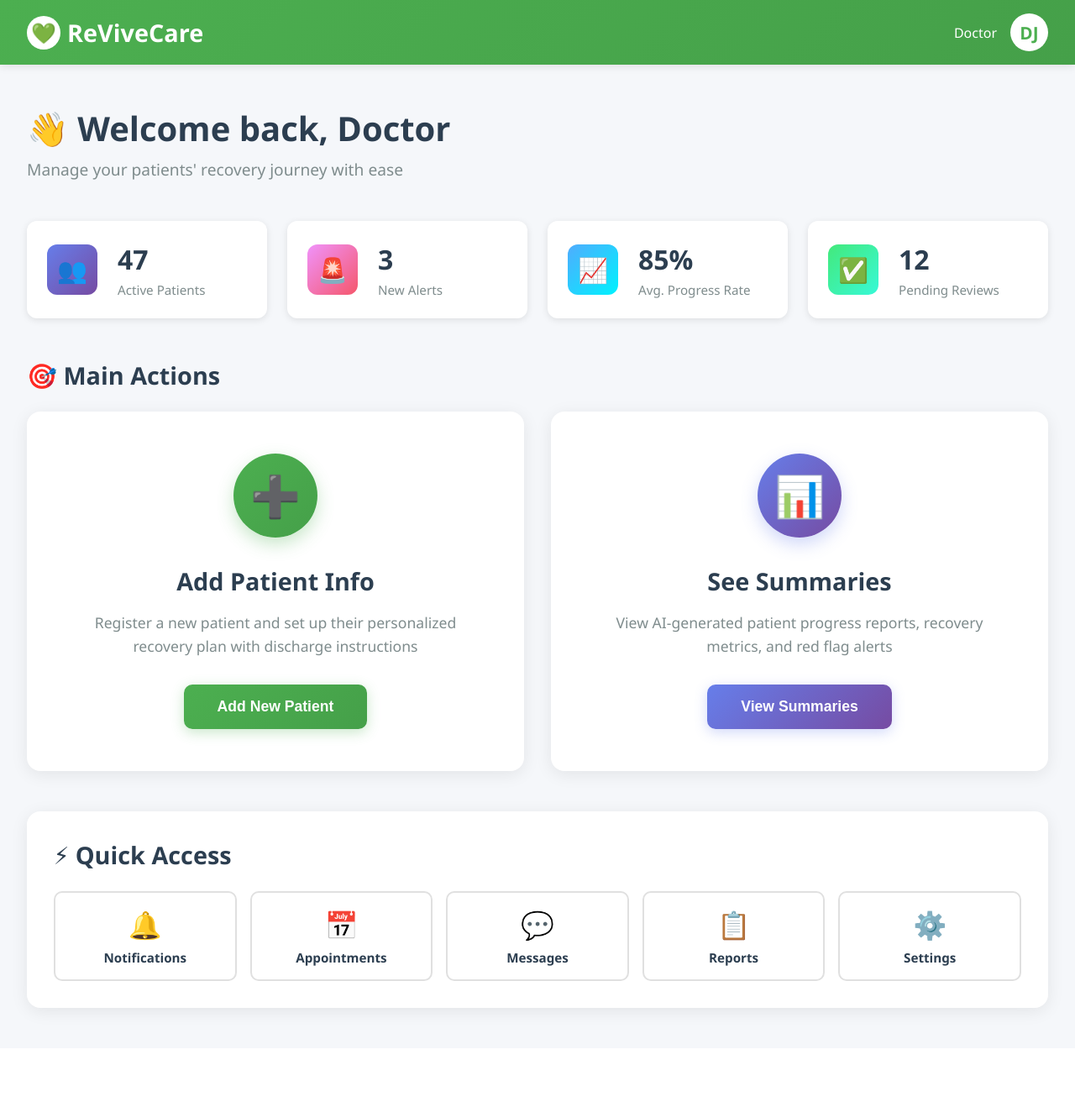
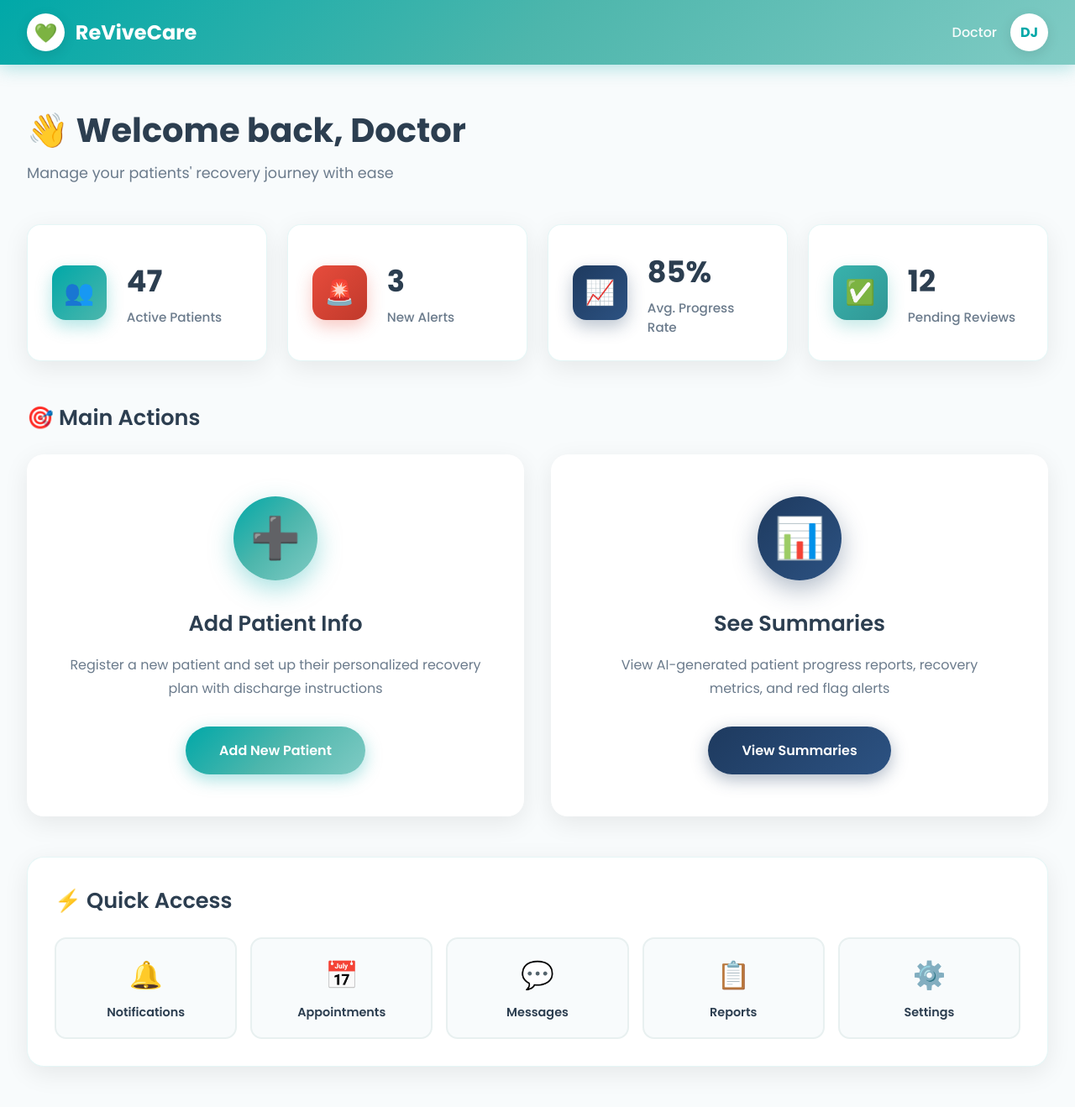
Before and after one commit to molubhai08/ReviveCare, a Django app: page /doc_port/ in a window 1280 px wide. Shown: the whole page at 84% size. Before the commit the page ends 1214 px from the top, so only its background shows below. Run offline with Django 5.2, Linux system fonts and the light colour scheme.

Commit message:
updated doctor portal UI

```diff
--- a/Doctor/templates/doc_port.html
+++ b/Doctor/templates/doc_port.html
@@ -4,6 +4,7 @@
     <meta charset="UTF-8">
     <meta name="viewport" content="width=device-width, initial-scale=1.0">
     <title>Doctor Portal - ReViveCare</title>
+    <link href="https://fonts.googleapis.com/css2?family=Poppins:wght@300;400;500;600;700;800&display=swap" rel="stylesheet">
     <style>
         * {
             margin: 0;
@@ -11,18 +12,37 @@
             box-sizing: border-box;
         }
 
+        :root {
+            --primary-teal: #00A8A8;
+            --primary-teal-dark: #008B8B;
+            --primary-teal-light: #B2E5E5;
+            --accent-navy: #1E3A5F;
+            --accent-blue: #4A90A4;
+            --text-dark: #2C3E50;
+            --text-gray: #6B7B8C;
+            --bg-light: #F8FBFC;
+            --white: #ffffff;
+            --gradient-teal: linear-gradient(135deg, #00A8A8 0%, #4DB6AC 50%, #80CBC4 100%);
+            --shadow-soft: 0 4px 20px rgba(0, 168, 168, 0.15);
+            --shadow-card: 0 8px 30px rgba(0, 0, 0, 0.08);
+        }
+
         body {
-            font-family: 'Segoe UI', Tahoma, Geneva, Verdana, sans-serif;
-            background: #f5f7fa;
+            font-family: 'Poppins', sans-serif;
+            background: var(--bg-light);
             min-height: 100vh;
+            color: var(--text-dark);
         }
 
         /* Header */
         header {
-            background: linear-gradient(135deg, #4CAF50 0%, #45a049 100%);
+            background: var(--gradient-teal);
             color: white;
             padding: 1rem 0;
-            box-shadow: 0 2px 10px rgba(0,0,0,0.1);
+            box-shadow: 0 4px 20px rgba(0, 168, 168, 0.3);
+            position: sticky;
+            top: 0;
+            z-index: 1000;
         }
 
         nav {
@@ -35,29 +55,39 @@
         }
 
         .logo {
-            font-size: 1.8rem;
-            font-weight: bold;
             display: flex;
             align-items: center;
-            gap: 0.5rem;
+            gap: 0.8rem;
         }
 
         .logo-icon {
-            width: 40px;
-            height: 40px;
+            width: 45px;
+            height: 45px;
             background: white;
             border-radius: 50%;
             display: flex;
             align-items: center;
             justify-content: center;
-            color: #4CAF50;
+            color: var(--primary-teal);
+            font-size: 1.4rem;
+            box-shadow: 0 4px 15px rgba(0, 0, 0, 0.1);
+        }
+
+        .logo-text {
             font-size: 1.5rem;
+            font-weight: 700;
+            color: white;
         }
 
         .user-info {
             display: flex;
             align-items: center;
             gap: 1rem;
+        }
+
+        .user-info span {
+            font-weight: 500;
+            opacity: 0.95;
         }
 
         .user-avatar {
@@ -68,25 +98,29 @@
             display: flex;
             align-items: center;
             justify-content: center;
-            color: #4CAF50;
-            font-size: 1.3rem;
-            font-weight: bold;
+            color: var(--primary-teal);
+            font-size: 1rem;
+            font-weight: 700;
+            box-shadow: 0 4px 15px rgba(0, 0, 0, 0.1);
         }
 
         .logout-btn {
             background: rgba(255,255,255,0.2);
-            border: 2px solid white;
+            border: 2px solid rgba(255,255,255,0.5);
             color: white;
-            padding: 0.5rem 1.5rem;
-            border-radius: 8px;
+            padding: 0.6rem 1.5rem;
+            border-radius: 50px;
             cursor: pointer;
-            font-size: 1rem;
+            font-size: 0.95rem;
             transition: all 0.3s ease;
+            font-weight: 500;
+            backdrop-filter: blur(10px);
         }
 
         .logout-btn:hover {
             background: white;
-            color: #4CAF50;
+            color: var(--primary-teal);
+            border-color: white;
         }
 
         /* Main Container */
@@ -103,75 +137,85 @@
 
         .welcome-section h1 {
             font-size: 2.5rem;
-            color: #2c3e50;
+            color: var(--text-dark);
             margin-bottom: 0.5rem;
+            font-weight: 700;
         }
 
         .welcome-section p {
-            font-size: 1.2rem;
-            color: #7f8c8d;
+            font-size: 1.1rem;
+            color: var(--text-gray);
         }
 
         /* Stats Cards */
         .stats-grid {
             display: grid;
-            grid-template-columns: repeat(auto-fit, minmax(250px, 1fr));
+            grid-template-columns: repeat(auto-fit, minmax(260px, 1fr));
             gap: 1.5rem;
             margin-bottom: 3rem;
             animation: fadeInUp 0.6s ease 0.2s both;
         }
 
         .stat-card {
-            background: white;
-            padding: 1.5rem;
-            border-radius: 12px;
-            box-shadow: 0 2px 8px rgba(0,0,0,0.1);
+            background: var(--white);
+            padding: 1.8rem;
+            border-radius: 16px;
+            box-shadow: var(--shadow-card);
             display: flex;
             align-items: center;
             gap: 1.5rem;
-            transition: transform 0.3s ease, box-shadow 0.3s ease;
+            transition: all 0.3s ease;
+            border: 1px solid rgba(0, 168, 168, 0.1);
         }
 
         .stat-card:hover {
-            transform: translateY(-3px);
-            box-shadow: 0 4px 12px rgba(0,0,0,0.15);
+            transform: translateY(-5px);
+            box-shadow: 0 12px 35px rgba(0, 0, 0, 0.12);
+            border-color: var(--primary-teal-light);
         }
 
         .stat-icon {
-            width: 60px;
-            height: 60px;
-            border-radius: 12px;
+            width: 65px;
+            height: 65px;
+            border-radius: 16px;
             display: flex;
             align-items: center;
             justify-content: center;
             font-size: 1.8rem;
+            flex-shrink: 0;
         }
 
         .stat-icon.patients {
-            background: linear-gradient(135deg, #667eea 0%, #764ba2 100%);
+            background: linear-gradient(135deg, #00A8A8 0%, #4DB6AC 100%);
+            box-shadow: 0 8px 20px rgba(0, 168, 168, 0.3);
         }
 
         .stat-icon.alerts {
-            background: linear-gradient(135deg, #f093fb 0%, #f5576c 100%);
+            background: linear-gradient(135deg, #E74C3C 0%, #C0392B 100%);
+            box-shadow: 0 8px 20px rgba(231, 76, 60, 0.3);
         }
 
         .stat-icon.progress {
-            background: linear-gradient(135deg, #4facfe 0%, #00f2fe 100%);
+            background: linear-gradient(135deg, #1E3A5F 0%, #2C5282 100%);
+            box-shadow: 0 8px 20px rgba(30, 58, 95, 0.3);
         }
 
         .stat-icon.reviews {
-            background: linear-gradient(135deg, #43e97b 0%, #38f9d7 100%);
+            background: linear-gradient(135deg, #38B2AC 0%, #319795 100%);
+            box-shadow: 0 8px 20px rgba(56, 178, 172, 0.3);
         }
 
         .stat-info h3 {
-            font-size: 2rem;
-            color: #2c3e50;
+            font-size: 2.2rem;
+            color: var(--text-dark);
             margin-bottom: 0.3rem;
+            font-weight: 700;
         }
 
         .stat-info p {
-            color: #7f8c8d;
+            color: var(--text-gray);
             font-size: 0.95rem;
+            font-weight: 500;
         }
 
         /* Main Actions */
@@ -180,12 +224,13 @@
         }
 
         .section-title {
-            font-size: 1.8rem;
-            color: #2c3e50;
+            font-size: 1.6rem;
+            color: var(--text-dark);
             margin-bottom: 1.5rem;
             display: flex;
             align-items: center;
             gap: 0.5rem;
+            font-weight: 600;
         }
 
         .actions-grid {
@@ -196,20 +241,38 @@
         }
 
         .action-card {
-            background: white;
-            border-radius: 16px;
+            background: var(--white);
+            border-radius: 20px;
             padding: 3rem;
-            box-shadow: 0 4px 20px rgba(0,0,0,0.08);
+            box-shadow: var(--shadow-card);
             text-align: center;
             transition: all 0.4s ease;
             cursor: pointer;
             border: 2px solid transparent;
+            position: relative;
+            overflow: hidden;
+        }
+
+        .action-card::before {
+            content: '';
+            position: absolute;
+            top: 0;
+            left: 0;
+            right: 0;
+            height: 4px;
+            background: var(--gradient-teal);
+            transform: scaleX(0);
+            transition: transform 0.3s ease;
+        }
+
+        .action-card:hover::before {
+            transform: scaleX(1);
         }
 
         .action-card:hover {
             transform: translateY(-8px);
-            box-shadow: 0 12px 35px rgba(0,0,0,0.15);
-            border-color: #4CAF50;
+            box-shadow: 0 15px 45px rgba(0, 0, 0, 0.12);
+            border-color: var(--primary-teal-light);
         }
 
         .action-icon {
@@ -221,96 +284,102 @@
             align-items: center;
             justify-content: center;
             font-size: 3rem;
-            background: linear-gradient(135deg, #4CAF50 0%, #45a049 100%);
-            box-shadow: 0 8px 20px rgba(76, 175, 80, 0.3);
+            background: var(--gradient-teal);
+            box-shadow: 0 10px 30px rgba(0, 168, 168, 0.35);
         }
 
         .action-card:nth-child(2) .action-icon {
-            background: linear-gradient(135deg, #667eea 0%, #764ba2 100%);
-            box-shadow: 0 8px 20px rgba(102, 126, 234, 0.3);
+            background: linear-gradient(135deg, var(--accent-navy) 0%, #2C5282 100%);
+            box-shadow: 0 10px 30px rgba(30, 58, 95, 0.35);
         }
 
         .action-card h2 {
-            font-size: 1.8rem;
-            color: #2c3e50;
+            font-size: 1.6rem;
+            color: var(--text-dark);
             margin-bottom: 1rem;
+            font-weight: 600;
         }
 
         .action-card p {
-            color: #7f8c8d;
-            font-size: 1.1rem;
+            color: var(--text-gray);
+            font-size: 1rem;
             margin-bottom: 2rem;
-            line-height: 1.6;
+            line-height: 1.7;
         }
 
         .action-btn {
-            background: linear-gradient(135deg, #4CAF50 0%, #45a049 100%);
+            background: var(--gradient-teal);
             color: white;
             border: none;
             padding: 1rem 2.5rem;
-            font-size: 1.1rem;
-            border-radius: 10px;
+            font-size: 1rem;
+            border-radius: 50px;
             cursor: pointer;
             font-weight: 600;
             transition: all 0.3s ease;
-            box-shadow: 0 4px 15px rgba(76, 175, 80, 0.3);
+            box-shadow: 0 6px 20px rgba(0, 168, 168, 0.35);
+            font-family: 'Poppins', sans-serif;
         }
 
         .action-btn:hover {
             transform: scale(1.05);
-            box-shadow: 0 6px 20px rgba(76, 175, 80, 0.4);
+            box-shadow: 0 8px 25px rgba(0, 168, 168, 0.45);
         }
 
         .action-card:nth-child(2) .action-btn {
-            background: linear-gradient(135deg, #667eea 0%, #764ba2 100%);
-            box-shadow: 0 4px 15px rgba(102, 126, 234, 0.3);
+            background: linear-gradient(135deg, var(--accent-navy) 0%, #2C5282 100%);
+            box-shadow: 0 6px 20px rgba(30, 58, 95, 0.35);
         }
 
         .action-card:nth-child(2) .action-btn:hover {
-            box-shadow: 0 6px 20px rgba(102, 126, 234, 0.4);
+            box-shadow: 0 8px 25px rgba(30, 58, 95, 0.45);
         }
 
         /* Quick Access Section */
         .quick-access {
-            background: white;
-            border-radius: 16px;
+            background: var(--white);
+            border-radius: 20px;
             padding: 2rem;
-            box-shadow: 0 4px 20px rgba(0,0,0,0.08);
+            box-shadow: var(--shadow-card);
             animation: fadeInUp 0.6s ease 0.6s both;
+            border: 1px solid rgba(0, 168, 168, 0.1);
         }
 
         .quick-links {
             display: grid;
-            grid-template-columns: repeat(auto-fit, minmax(200px, 1fr));
+            grid-template-columns: repeat(auto-fit, minmax(180px, 1fr));
             gap: 1rem;
             margin-top: 1.5rem;
         }
 
         .quick-link {
-            padding: 1rem;
-            border: 2px solid #e0e0e0;
-            border-radius: 10px;
+            padding: 1.2rem;
+            border: 2px solid #E8F0F0;
+            border-radius: 14px;
             text-align: center;
             cursor: pointer;
             transition: all 0.3s ease;
             text-decoration: none;
-            color: #2c3e50;
+            color: var(--text-dark);
+            background: var(--bg-light);
         }
 
         .quick-link:hover {
-            border-color: #4CAF50;
-            background: #f1f8f4;
-            transform: translateY(-2px);
+            border-color: var(--primary-teal);
+            background: white;
+            transform: translateY(-3px);
+            box-shadow: 0 8px 20px rgba(0, 168, 168, 0.15);
         }
 
         .quick-link-icon {
             font-size: 2rem;
-            margin-bottom: 0.5rem;
+            margin-bottom: 0.6rem;
         }
 
         .quick-link-text {
-            font-size: 0.95rem;
+            font-size: 0.9rem;
             font-weight: 600;
+            color: var(--text-dark);
         }
 
         /* Animations */
@@ -358,6 +427,10 @@
             .container {
                 padding: 2rem 1rem;
             }
+
+            .quick-links {
+                grid-template-columns: repeat(2, 1fr);
+            }
         }
     </style>
 </head>
@@ -366,7 +439,7 @@
         <nav>
             <div class="logo">
                 <div class="logo-icon">💚</div>
-                <span>ReViveCare</span>
+                <span class="logo-text">ReViveCare</span>
             </div>
             <div class="user-info">
                 <span>Doctor</span>
```
Also changed, not shown: Doctor/templates/add_info.html (+143 -63 lines).
